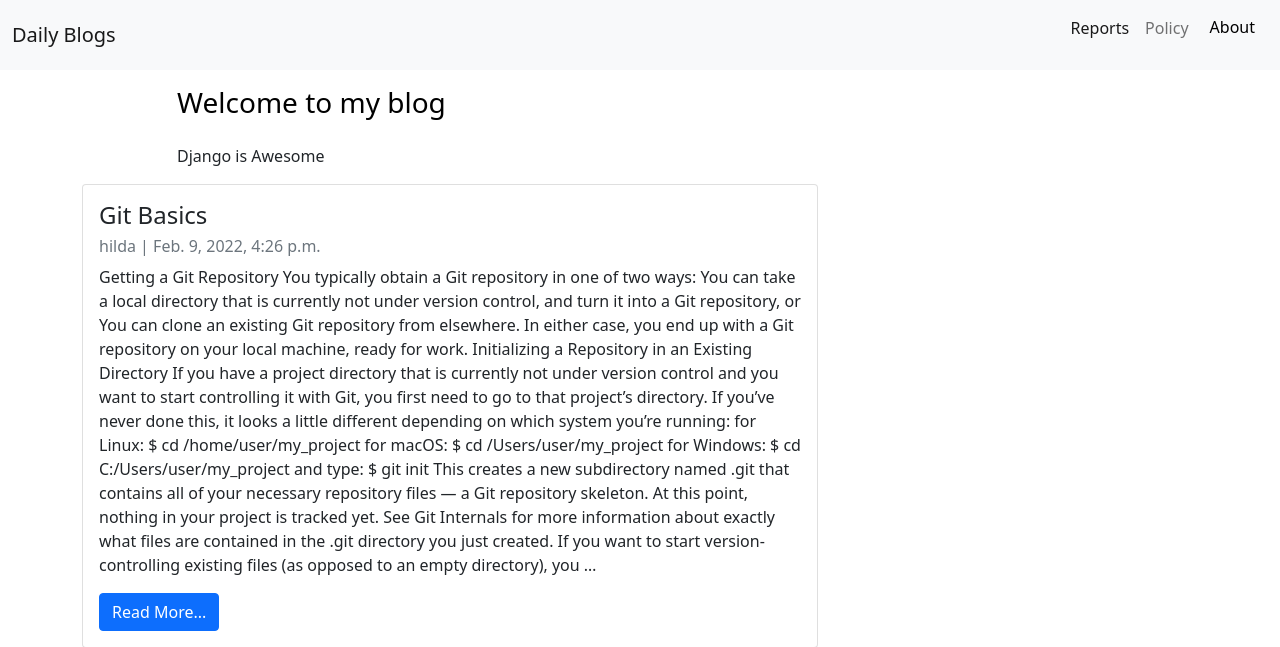
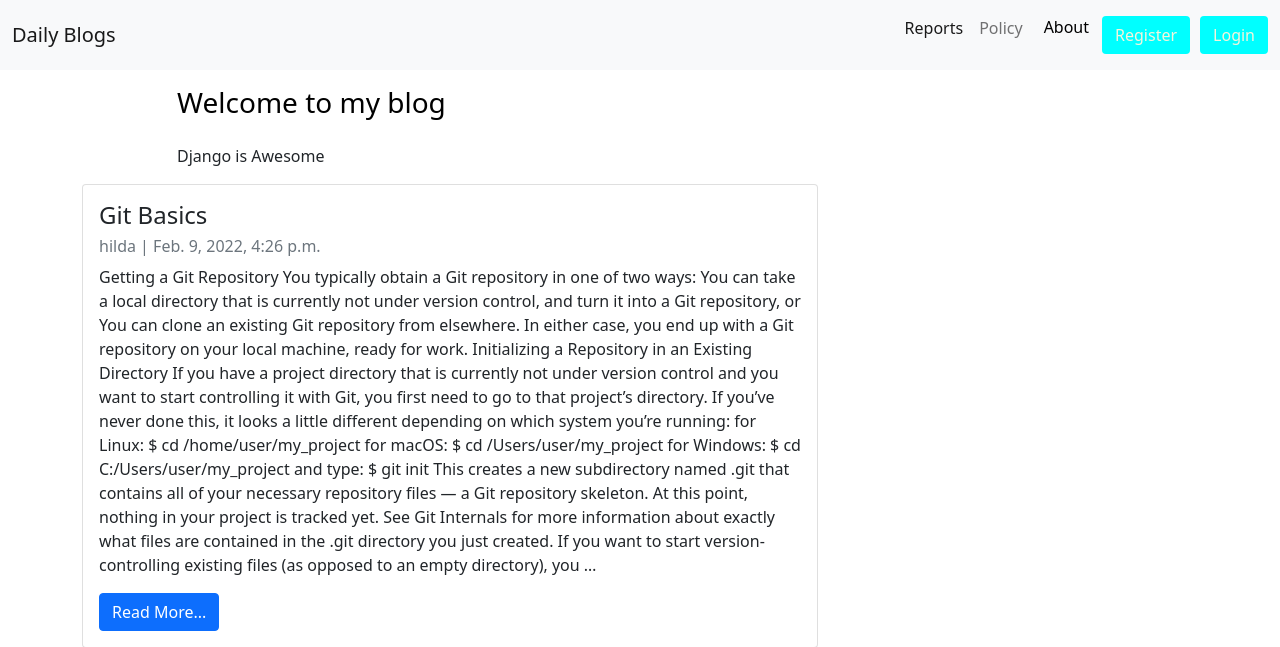
Before and after one commit to Hildegarht/blog_, a Django app: page / in a window 1280 px wide. Shown: the top 647 px of the page. Run offline with Django 3.2, Linux system fonts and the light colour scheme; data comes from the database, SQL or seed files in the repository.

Commit message:
minor css in home.html

```diff
--- a/App/templates/home.html
+++ b/App/templates/home.html
@@ -5,7 +5,7 @@
     <meta name="viewport" content="width=device-width, initial-scale=1">
     <title>First Blog</title>
     <link href="https://cdn.jsdelivr.net/npm/bootstrap@5.1.3/dist/css/bootstrap.min.css" rel="stylesheet" integrity="sha384-1BmE4kWBq78iYhFldvKuhfTAU6auU8tT94WrHftjDbrCEXSU1oBoqyl2QvZ6jIW3" crossorigin="anonymous">
-
+  <link rel="stylesheet" href="index.css">
 </head>
 <body>
     <nav class="navbar navbar-expand-lg navbar-light bg-light">
@@ -14,7 +14,7 @@
           <button class="navbar-toggler" type="button" data-bs-toggle="collapse" data-bs-target="#navbarSupportedContent" aria-controls="navbarSupportedContent" aria-expanded="false" aria-label="Toggle navigation">
             <span class="navbar-toggler-icon"></span>
           </button>
-          <form class="d-flex">
+          <div class="d-flex">
           <div class="collapse navbar-collapse" id="navbarSupportedContent">
             <ul class="navbar-nav me-auto mb-2 mb-lg-0">
               <li class="nav-item">
@@ -27,17 +27,22 @@
                 <a class="btn btn-light" data-bs-toggle="collapse" href="#collapseExample" role="button" aria-expanded="false" aria-controls="collapseExample">
                   About
                 </a>
-                <div class="collapse" id="collapseExample">
-                    <div class="card card-body">
-                      Read all you want on my blog. Choose from variety of posts and enjoy. Happy reading!
-                    </div>
-                  </div>
+
               </p>
+
             </ul>
+            <a class = "btn" style="color:beige; background-color:aqua;" type="submit" id="header-links">Register</a>
+     <a class = "btn" style="color:beige; background-color:aqua; margin-left:10px;" type="submit" id="header-links">Login</a>
           </div>
-          </form>
+
+        </div>
         </div>
     </nav>
+    <div class="collapse" id="collapseExample">
+      <div class="card card-body custom-card-style">
+        Read all you want on my blog. Choose from variety of posts and enjoy. Happy reading!
+      </div>
+    </div>
 
     {% block content %}
 <!-- write your content here-->
--- a/Blog/settings.py
+++ b/Blog/settings.py
@@ -120,6 +120,7 @@ USE_TZ = True
 # https://docs.djangoproject.com/en/3.2/howto/static-files/
 
 STATIC_URL = '/static/'
+LOGIN_REDIRECT_URL ='/'
 
 # Default primary key field type
 # https://docs.djangoproject.com/en/3.2/ref/settings/#default-auto-field
--- a/Blog/urls.py
+++ b/Blog/urls.py
@@ -15,8 +15,10 @@ Including another URLconf
 """
 from django.contrib import admin
 from django.urls import path, include
+from django.views.generic.base import TemplateView
 
 urlpatterns = [
     path('admin/', admin.site.urls),
+    path('accounts/', include('django.contrib.auth.urls')),
     path('', include ('App.urls')),
 ]
```
